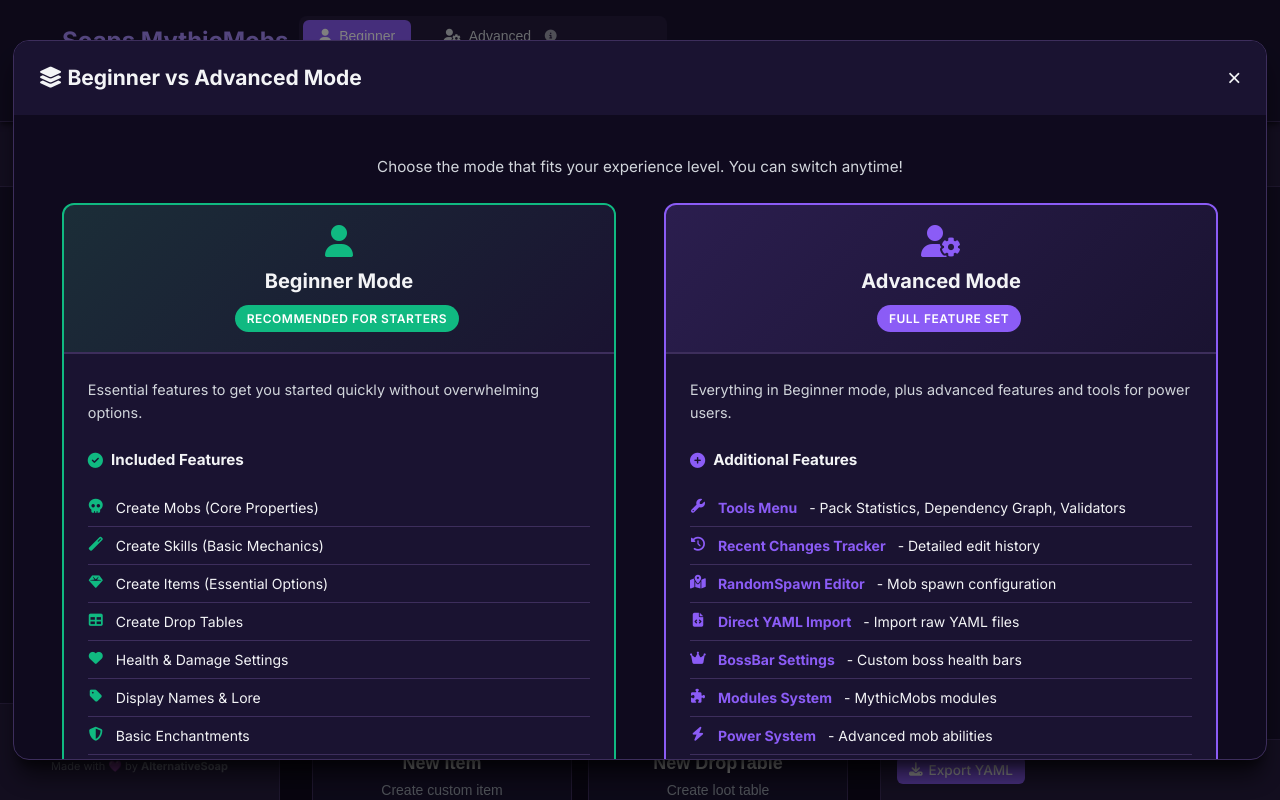
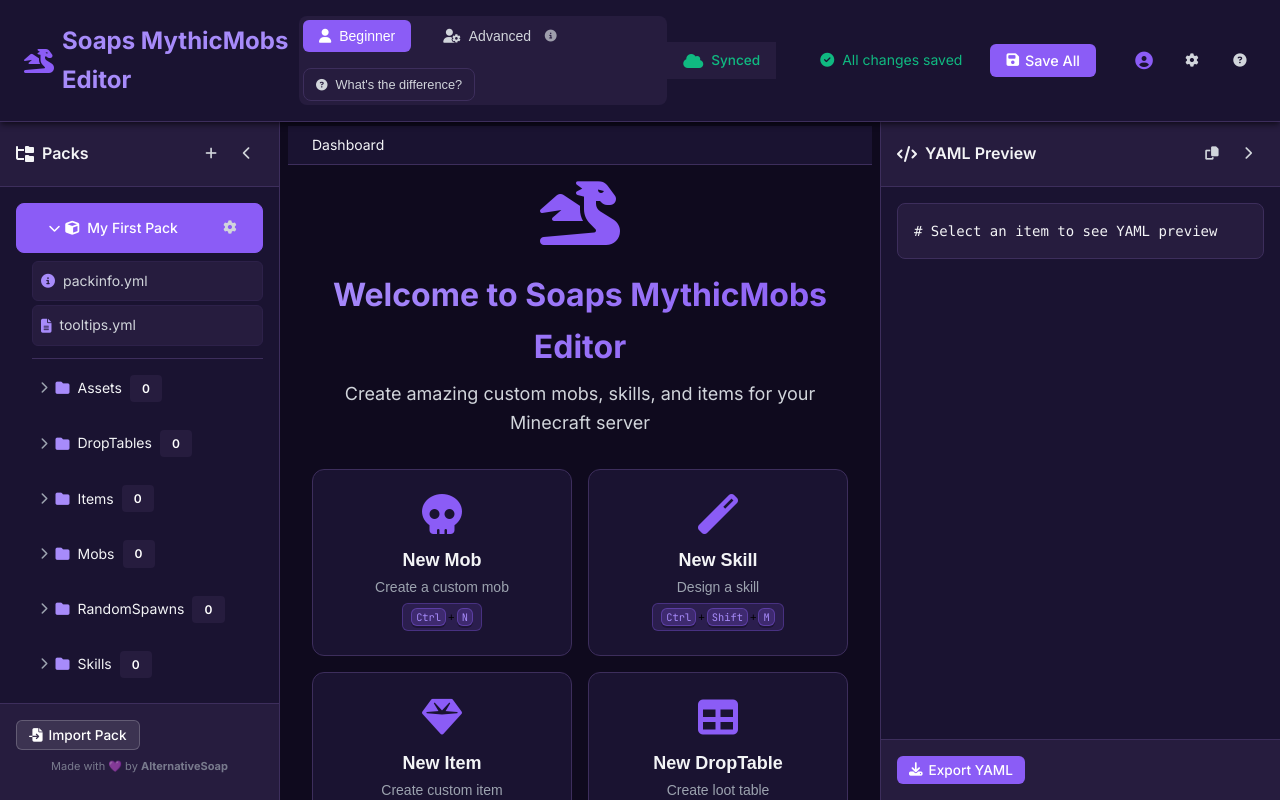
Before and after one commit to AlternativeSoap/Soaps-MythicMobs-Editor, a plain HTML site: page index.html in a window 1280 px wide. Drawn offline with nearby package versions, Linux system fonts and the light colour scheme; no server answers.

Commit message:
Fix: Don't open mode comparison modal on page load

```diff
--- a/index.html
+++ b/index.html
@@ -828,7 +828,7 @@
     <script src="components/adminPanel.js"></script>
 
     <!-- Mode Comparison Modal -->
-    <div class="modal" id="mode-comparison-modal">
+    <div class="modal" id="mode-comparison-modal" style="display: none;">
         <div class="modal-content mode-comparison-content">
             <div class="modal-header">
                 <h2><i class="fas fa-layer-group"></i> Beginner vs Advanced Mode</h2>
```
